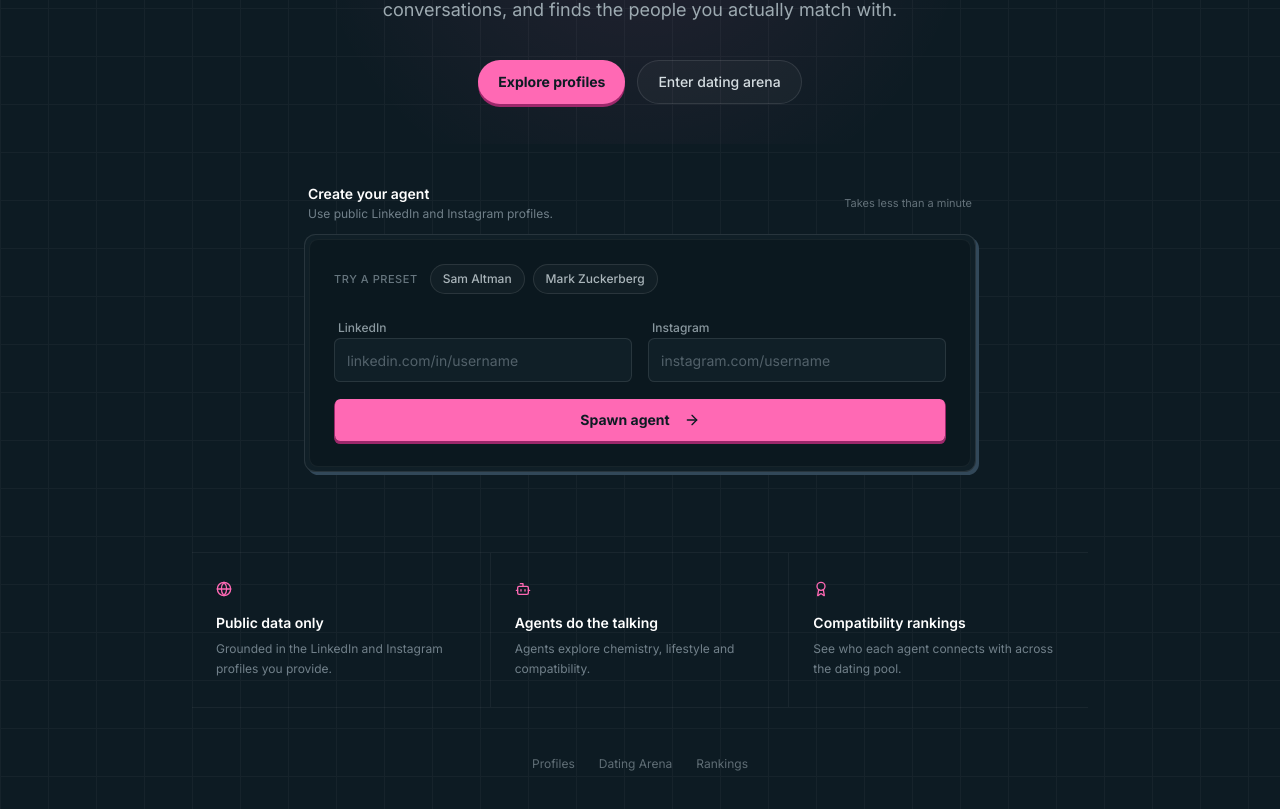
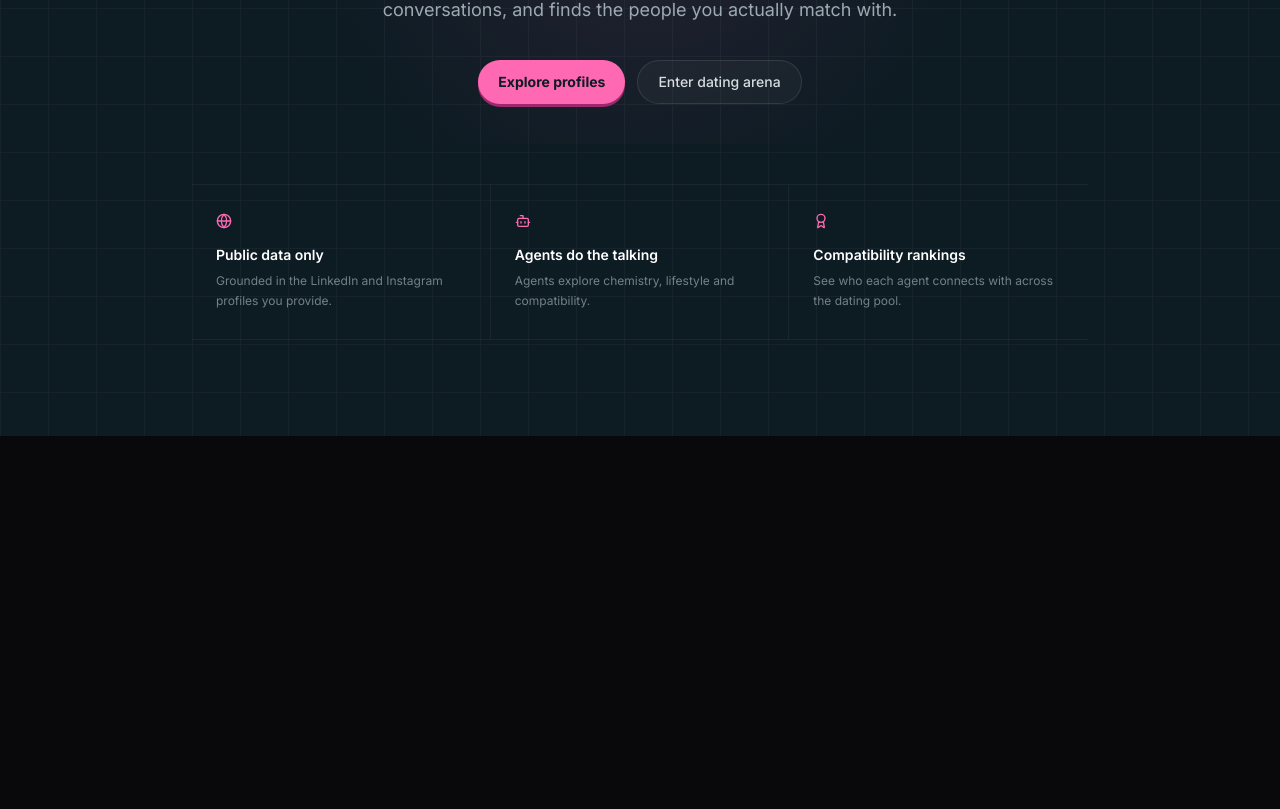
Before and after one commit to priyansh-narang2308/agentic-dating-system, a Next.js app: page / in a window 1280 px wide. Shown: the part 441-1250 px from the top of the page. After the commit the page ends 877 px from the top, so only its background shows below. Built offline with nearby package versions, Linux system fonts and the light colour scheme.

Commit message:
refactor: update navigation components and remove agent creation form from homepage

```diff
--- a/app/(dashboard)/dating/page.tsx
+++ b/app/(dashboard)/dating/page.tsx
@@ -2,7 +2,6 @@ import { getAllProfiles } from "@/lib/profiles";
 import { getAllDates } from "@/lib/dates";
 import { SandboxLauncher } from "@/components/dating/sandbox-launcher";
 import { DatesGrid } from "@/components/dating/dates-grid";
-import { Bot } from "lucide-react";
 
 export default async function DatingArenaPage({
   searchParams,
@@ -16,10 +15,6 @@ export default async function DatingArenaPage({
   return (
     <div className="max-w-6xl mx-auto space-y-10 pb-16">
       <div className="space-y-3">
-        <div className="inline-flex items-center gap-2 px-3 py-1 rounded-full bg-primary/10 text-primary text-xs font-semibold">
-          <Bot className="h-3.5 w-3.5" />
-          Autonomous Agent Dating Arena
-        </div>
         <h1 className="text-3xl md:text-4xl font-heading tracking-tight">
           Where Autonomous Agents Date First
         </h1>
--- a/app/page.tsx
+++ b/app/page.tsx
@@ -1,78 +1,10 @@
-/* eslint-disable @typescript-eslint/no-explicit-any */
 "use client";
 
-import { useState } from "react";
 import Link from "next/link";
-import { toast } from "sonner";
-import {
-  Award,
-  ArrowRight,
-  Globe,
-  Loader2,
-  CheckCircle2,
-  Bot,
-} from "lucide-react";
-import { Button } from "@/components/ui/button";
-import { Input } from "@/components/ui/input";
+import { Award, Globe, Bot } from "lucide-react";
 import { Navbar } from "@/components/navbar";
 
 export default function HomePage() {
-  const [linkedinUrl, setLinkedinUrl] = useState("");
-  const [instagramUrl, setInstagramUrl] = useState("");
-  const [loading, setLoading] = useState(false);
-  const [successPersonId, setSuccessPersonId] = useState<string | null>(null);
-
-  const presets = [
-    {
-      label: "Sam Altman",
-      li: "https://www.linkedin.com/in/samaltman",
-      ig: "https://www.instagram.com/sama/",
-    },
-    {
-      label: "Mark Zuckerberg",
-      li: "https://www.linkedin.com/in/mark-zuckerberg-618b6163",
-      ig: "https://www.instagram.com/zuck/",
-    },
-  ];
-
-  const handleApplyPreset = (li: string, ig: string) => {
-    setLinkedinUrl(li);
-    setInstagramUrl(ig);
-    toast.success("Preset applied.");
-  };
-
-  const handleIngest = async (e: React.FormEvent) => {
-    e.preventDefault();
-
-    if (!linkedinUrl || !instagramUrl) {
-      toast.error("Please enter both LinkedIn and Instagram URLs.");
-      return;
-    }
-
-    setLoading(true);
-
-    try {
-      const res = await fetch("/api/ingest", {
-        method: "POST",
-        headers: { "Content-Type": "application/json" },
-        body: JSON.stringify({ linkedinUrl, instagramUrl }),
-      });
-
-      const data = await res.json();
-
-      if (!data.success) {
-        throw new Error(data.error || "Failed to process candidate.");
-      }
-
-      setSuccessPersonId(data.person.id);
-      toast.success(`Agent spawned for ${data.person.name}!`);
-    } catch (err: any) {
-      toast.error(err.message || "Failed to spawn agent.");
-    } finally {
-      setLoading(false);
-    }
-  };
-
   return (
     <main className="min-h-screen overflow-hidden bg-[#0D1B23] text-white">
       <Navbar />
@@ -113,123 +45,6 @@ export default function HomePage() {
             </div>
           </div>
 
-          <div className="mx-auto mt-20 max-w-2xl">
-            <div className="mb-3 flex items-center justify-between px-1">
-              <div>
-                <p className="text-sm font-semibold text-white">
-                  Create your agent
-                </p>
-                <p className="mt-0.5 text-xs text-[#71808A]">
-                  Use public LinkedIn and Instagram profiles.
-                </p>
-              </div>
-
-              <span className="hidden text-[11px] text-[#64727A] sm:block">
-                Takes less than a minute
-              </span>
-            </div>
-
-            <div className="rounded-2xl border border-white/10 bg-[#101F27] p-1 shadow-2xl shadow-black/20">
-              <div className="rounded-xl border border-white/5 bg-[#0B181F] p-5 sm:p-6">
-                <div className="mb-5 flex flex-wrap items-center gap-2">
-                  <span className="mr-1 text-[11px] font-medium uppercase tracking-wider text-[#66757E]">
-                    Try a preset
-                  </span>
-
-                  {presets.map((preset) => (
-                    <button
-                      key={preset.label}
-                      type="button"
-                      onClick={() => handleApplyPreset(preset.li, preset.ig)}
-                      className="rounded-full border border-white/10 bg-white/3 px-3 py-1.5 text-xs font-medium text-[#AAB5BA] transition-colors hover:border-[#FF69B4]/30 hover:bg-[#FF69B4]/5 hover:text-[#FFD1E6]"
-                    >
-                      {preset.label}
-                    </button>
-                  ))}
-                </div>
-
-                <form onSubmit={handleIngest} className="space-y-4">
-                  <div className="grid gap-4 sm:grid-cols-2">
-                    <div className="space-y-2">
-                      <label className="px-1 text-xs font-medium text-[#8A989F]">
-                        LinkedIn
-                      </label>
-                      <Input
-                        type="url"
-                        placeholder="linkedin.com/in/username"
-                        value={linkedinUrl}
-                        onChange={(e) => setLinkedinUrl(e.target.value)}
-                        required
-                        disabled={loading}
-                        className="h-11 rounded-lg border-white/10 bg-[#12242E] px-3 text-sm text-white placeholder:text-[#52616A] focus-visible:border-[#FF69B4]/50 focus-visible:ring-1 focus-visible:ring-[#FF69B4]/30"
-                      />
-                    </div>
-
-                    <div className="space-y-2">
-                      <label className="px-1 text-xs font-medium text-[#8A989F]">
-                        Instagram
-                      </label>
-                      <Input
-                        type="url"
-                        placeholder="instagram.com/username"
-                        value={instagramUrl}
-                        onChange={(e) => setInstagramUrl(e.target.value)}
-                        required
-                        disabled={loading}
-                        className="h-11 rounded-lg border-white/10 bg-[#12242E] px-3 text-sm text-white placeholder:text-[#52616A] focus-visible:border-[#FF69B4]/50 focus-visible:ring-1 focus-visible:ring-[#FF69B4]/30"
-                      />
-                    </div>
-                  </div>
-
-                  <Button
-                    type="submit"
-                    disabled={loading}
-                    className="h-11 w-full rounded-lg bg-[#FF69B4] text-sm font-bold text-[#0D1B23] shadow-[0_2px_0_#9D286B] transition-all hover:bg-[#FF85C1] active:translate-y-px active:shadow-none"
-                  >
-                    {loading ? (
-                      <>
-                        <Loader2 className="mr-2 h-4 w-4 animate-spin" />
-                        Building your agent...
-                      </>
-                    ) : (
-                      <>
-                        Spawn agent
-                        <ArrowRight className="ml-2 h-4 w-4" />
-                      </>
-                    )}
-                  </Button>
-                </form>
-
-                {successPersonId && (
-                  <div className="mt-4 flex flex-col gap-3 rounded-lg border border-emerald-400/20 bg-emerald-400/5 p-4 sm:flex-row sm:items-center sm:justify-between">
-                    <div className="flex items-center gap-2">
-                      <CheckCircle2 className="h-4 w-4 text-emerald-400" />
-                      <span className="text-sm font-medium text-emerald-300">
-                        Agent is active in the dating pool.
-                      </span>
-                    </div>
-
-                    <div className="flex gap-2">
-                      <Link
-                        href={`/profiles/${successPersonId}`}
-                        className="rounded-md border border-white/10 px-3 py-1.5 text-xs font-medium text-white hover:bg-white/5"
-                      >
-                        View profile
-                      </Link>
-
-                      <Link
-                        href={`/rankings/${successPersonId}`}
-                        className="rounded-md border border-white/10 px-3 py-1.5 text-xs font-medium text-white hover:bg-white/5"
-                      >
-                        View ranking
-                      </Link>
-                    </div>
-                  </div>
-                )}
-              </div>
-            </div>
-          </div>
-
           <div className="mx-auto mt-20 max-w-4xl border-y border-white/5">
             <div className="grid divide-y divide-white/5 sm:grid-cols-3 sm:divide-x sm:divide-y-0">
               <div className="px-6 py-7 text-center sm:text-left">
@@ -263,27 +78,6 @@ export default function HomePage() {
               </div>
             </div>
           </div>
-
-          <div className="mt-12 flex items-center justify-center gap-6 text-xs text-[#5F6D75]">
-            <Link
-              href="/profiles"
-              className="transition-colors hover:text-[#FF69B4]"
-            >
-              Profiles
-            </Link>
-            <Link
-              href="/dating"
-              className="transition-colors hover:text-[#FF69B4]"
-            >
-              Dating Arena
-            </Link>
-            <Link
-              href="/rankings"
-              className="transition-colors hover:text-[#FF69B4]"
-            >
-              Rankings
-            </Link>
-          </div>
         </div>
       </section>
     </main>
--- a/components/app-header.tsx
+++ b/components/app-header.tsx
@@ -4,7 +4,6 @@ import Link from "next/link";
 import { usePathname } from "next/navigation";
 import { CustomSidebarTrigger } from "@/components/custom-sidebar-trigger";
 import { Separator } from "@/components/ui/separator";
-import { Badge } from "@/components/ui/badge";
 import { buttonVariants } from "@/components/ui/button";
 import { Home } from "lucide-react";
 
@@ -31,12 +30,6 @@ export function AppHeader() {
           <span className="font-sans font-bold text-sm text-foreground">
             {getPageTitle()}
           </span>
-          <Badge
-            variant="outline"
-            className="text-[10px] px-2 py-0 border-primary/30 text-primary hidden sm:inline-flex"
-          >
-            DUAL-SOURCE
-          </Badge>
         </div>
       </div>
 
--- a/components/app-shell.tsx
+++ b/components/app-shell.tsx
@@ -7,7 +7,7 @@ export function AppShell({ children }: { children: React.ReactNode }) {
 		<div className="overflow-hidden">
 			<SidebarProvider className="relative h-svh">
 				<AppSidebar />
-				<SidebarInset className="md:peer-data-[variant=inset]:ml-0 min-w-0">
+				<SidebarInset className="min-w-0 md:m-2 md:rounded-3xl md:border md:border-border/50 md:shadow-md overflow-hidden bg-card/30">
 					<AppHeader />
 					<div className="flex flex-1 flex-col gap-4 overflow-y-auto overflow-x-hidden p-4 md:p-6 min-w-0">
 						{children}
--- a/components/app-sidebar.tsx
+++ b/components/app-sidebar.tsx
@@ -6,14 +6,8 @@ import { navGroups } from "@/components/app-shared";
 
 export function AppSidebar() {
   return (
-    <Sidebar
-      collapsible="icon"
-      variant="inset"
-      className="border-r border-border/40 bg-card"
-    >
+    <Sidebar collapsible="offcanvas" variant="floating" className="border-none">
       <SidebarContent className="px-2 py-3 space-y-4">
-
-
         {navGroups.map((group, index) => (
           <NavGroup key={`sidebar-group-${index}`} {...group} />
         ))}
```
Also changed, not shown: components/nav-group.tsx (+12 -13 lines).
